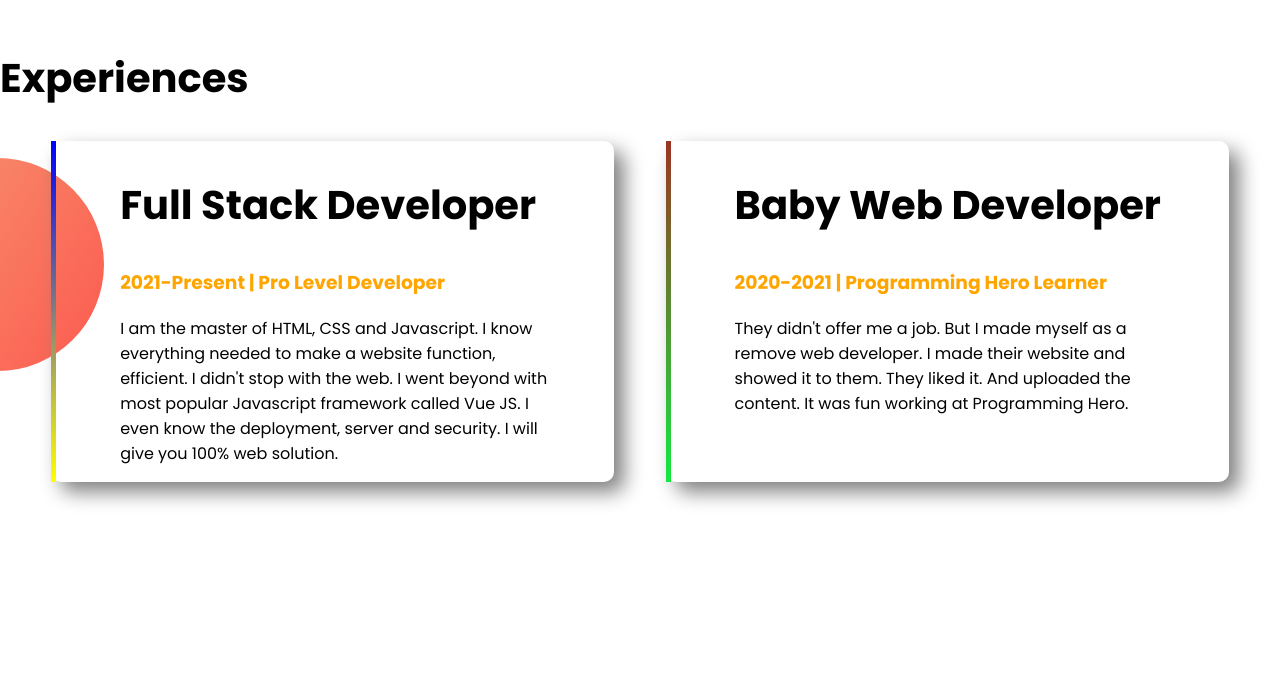
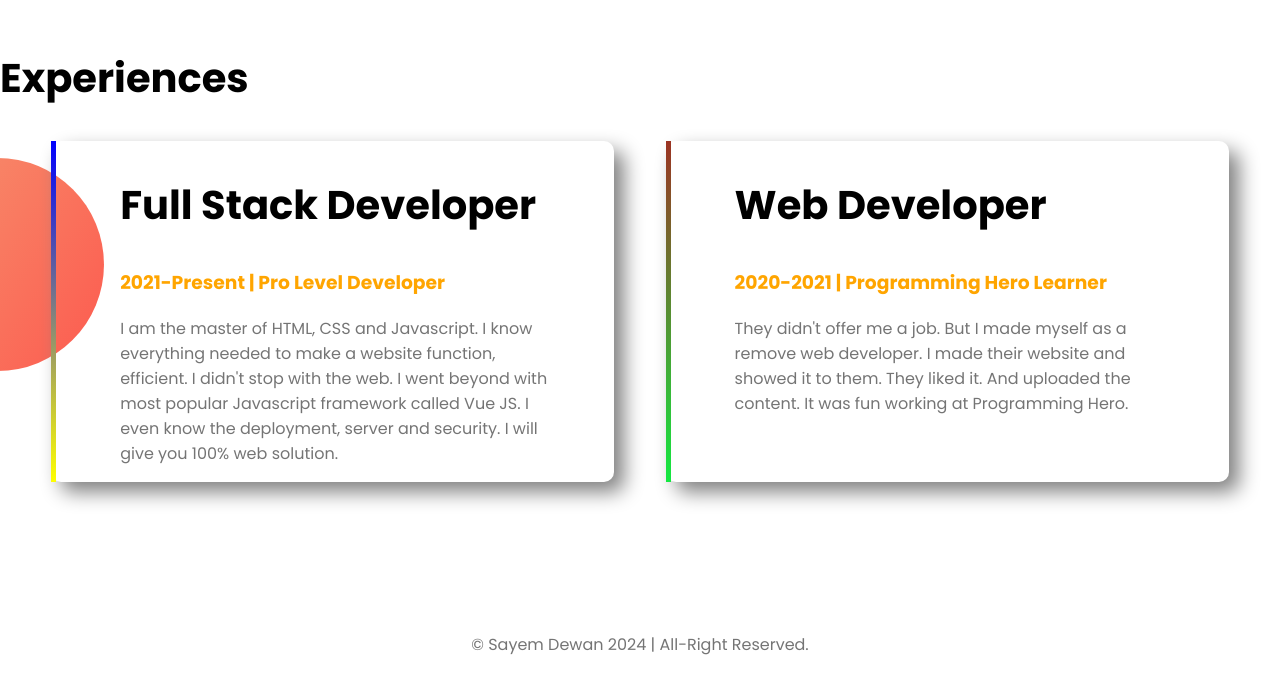
Before and after one commit to MdShiamhossen/sayem-portflio, a plain HTML site: page index.html in a window 1280 px wide. Shown: the part 1266-1939 px from the top of the page. Before the commit the page ends 1898 px from the top, so only its background shows below. Drawn offline with Linux system fonts and the light colour scheme.

Commit message:
all code is done the web-site is ready to view

```diff
--- a/index.html
+++ b/index.html
@@ -44,12 +44,15 @@
                 <p>I am the master of HTML, CSS and Javascript. I know everything needed to make a website function, efficient. I didn't stop with the web. I went beyond with most popular Javascript framework called Vue JS. I even know the deployment, server and security. I will give you 100% web solution.</p>
             </div>
             <div id="baby-dev" class="half-width">
-                <h1>Baby Web Developer</h1>
+                <h1>Web Developer</h1>
                 <h3 class="orange-color">2020-2021 | Programming Hero Learner</h3>
                 <p>They didn't offer me a job. But I made myself as a remove web developer. I made their website and showed it to them. They liked it. And uploaded the content. It was fun working at Programming Hero.</p>
             </div>
         </div>
     </section>
 
+    <footer>
+        <p>© Sayem Dewan 2024 | All-Right Reserved.</p>
+    </footer>
 </body>
 </html>
--- a/style.css
+++ b/style.css
@@ -6,6 +6,9 @@ body{
 }
 h1{
     font-size: 40px;
+}
+p{
+    color: rgba(0, 0, 0, 0.544);
 }
 .orange-color{
     color: orange;
@@ -61,3 +64,6 @@ h1{
     border-image: linear-gradient(rgb(156, 51, 35), rgb(19, 233, 65));
     border-image-slice: 1;
 }
+footer p{
+    text-align: center;
+}
```
